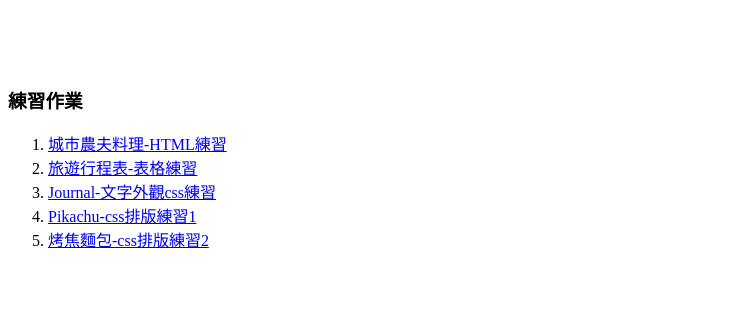
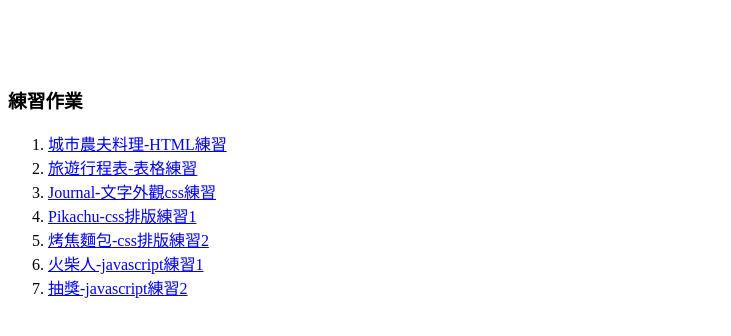
Before and after one commit to aaa0105/aaa0105.github.io, a plain HTML site: page index.html in a window 1280 px wide. Shown: the part 116-452 px from the top of the page, without its empty margins (0-731 px from the left). Drawn offline with Linux system fonts and the light colour scheme.

Commit message:
change index
change index.html

```diff
--- a/index.html
+++ b/index.html
@@ -26,6 +26,10 @@
                 <a href="html/index0119.html">Pikachu-css排版練習1</a></li>
             <li>
                 <a href="html/index0122.html">烤焦麵包-css排版練習2</a></li>
+<li>
+                <a href="html/index0202.html">火柴人-javascript練習1</a></li>
+<li>
+                <a href="html/index0216.html">抽獎-javascript練習2</a></li>
         </ol>
     </p>
 </body>
```
